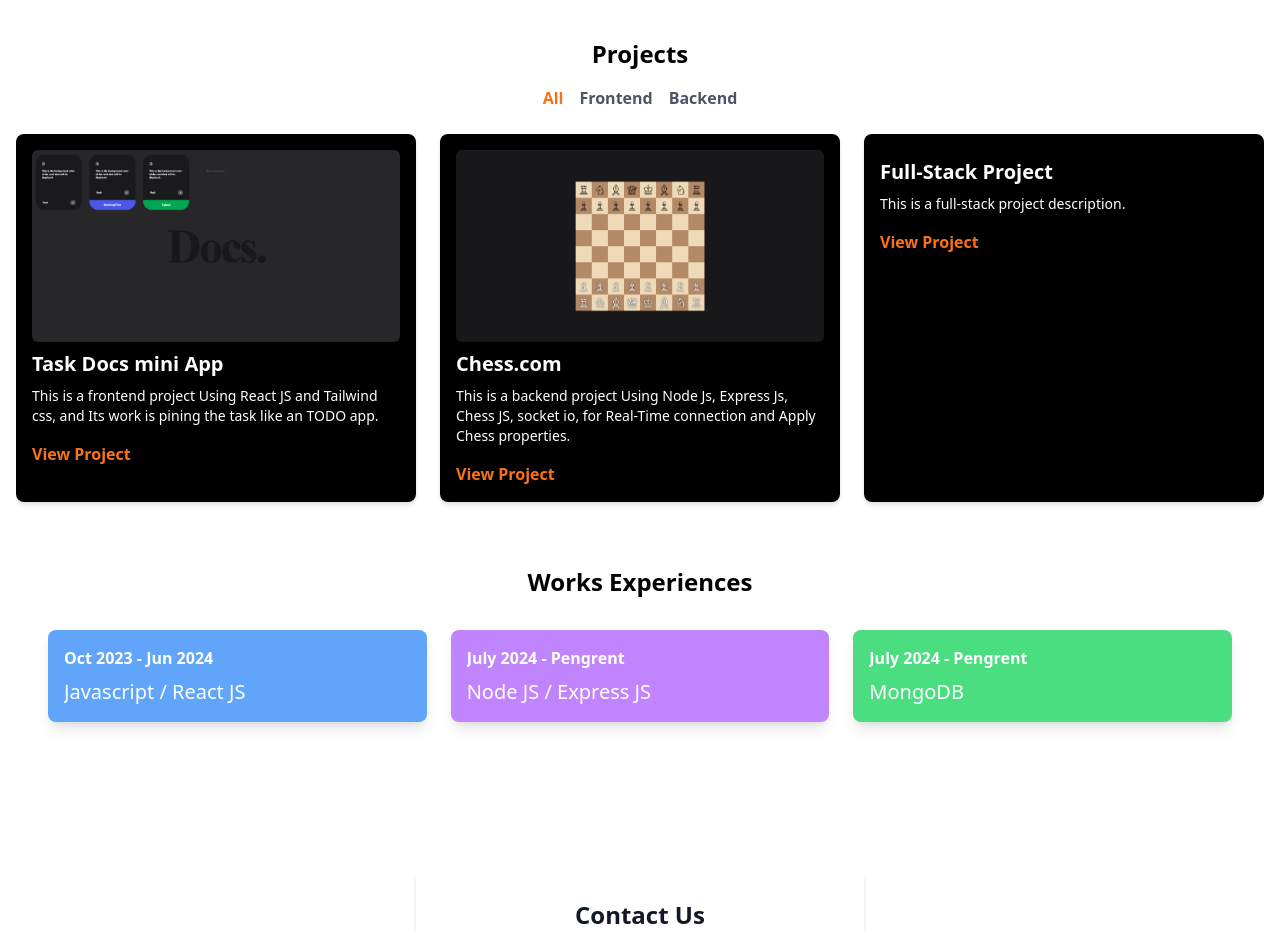
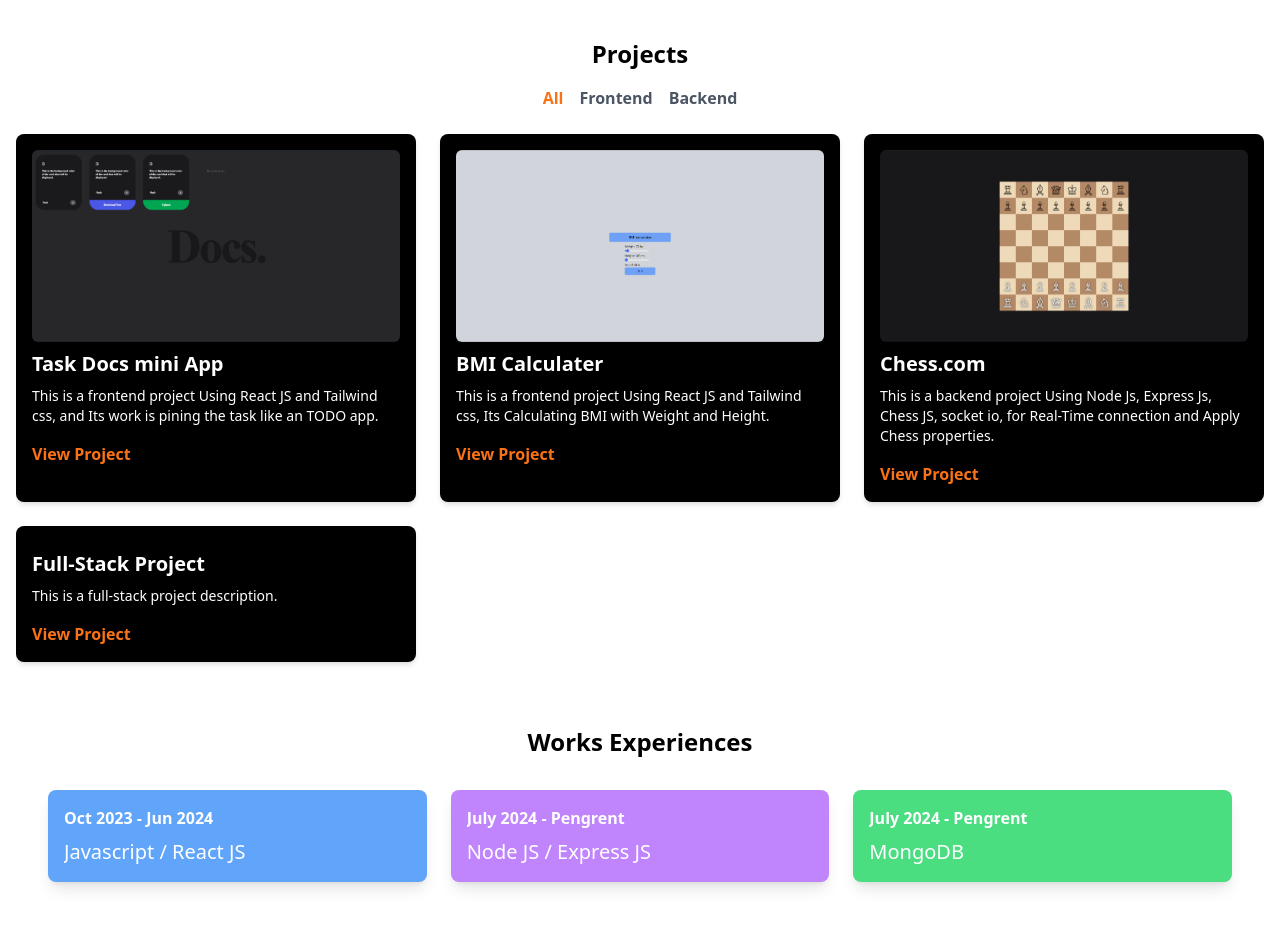
Before and after one commit to vijaysinghkadela/Portfolio, a React (Vite) app: page / in a window 1280 px wide. Shown: the part 1840-2771 px from the top of the page. Built offline with nearby package versions, Linux system fonts and the light colour scheme.

Commit message:
added image on Projects component

```diff
--- a/src/Components/Projects.jsx
+++ b/src/Components/Projects.jsx
@@ -1,6 +1,7 @@
 import React, { useState } from "react";
 import firstProjectImg from "../../public/Images/task-docs-mini-app.png";
 import secondProjectImg from "../../public/Images/ChessGameImg.png";
+import  BmiCalculater  from "../../public/Images/bmi-calculater.png";
 const projects = [
   {
     id: 1,
@@ -13,6 +14,15 @@ const projects = [
   },
   {
     id: 2,
+    image: BmiCalculater,
+    title: "BMI Calculater",
+    category: "frontend",
+    description:
+      "This is a frontend project Using React JS and Tailwind css, Its Calculating BMI with Weight and Height.",
+    link: "https://bmi-calculater-two.vercel.app/",
+  },
+  {
+    id: 3,
     image: secondProjectImg,
     title: "Chess.com",
     category: "backend",
@@ -21,7 +31,7 @@ const projects = [
     link: "https://chess-com-clone.onrender.com/",
   },
   {
-    id: 3,
+    id: 4,
     title: "Full-Stack Project",
     category: "fullstack",
     description: "This is a full-stack project description.",
```
Also changed, not shown: public/Images/bmi-calculater.png (added).
